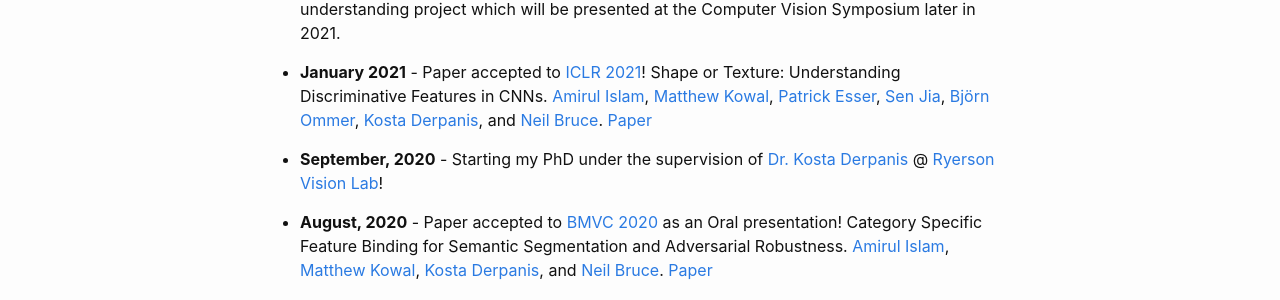
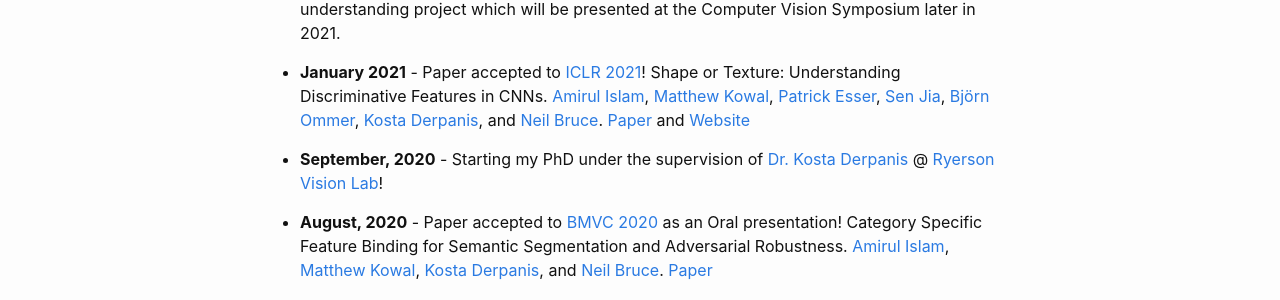
Before and after one commit to MKowal2/MKowal4.github.io, a Jekyll site: the page built from index.md, in a window 1280 px wide. Shown: the part 972-1272 px from the top of the page. Built offline with Jekyll 4.4.1, drawn with Linux system fonts in a browser that asks for light colours.

Commit message:
Update index.md

```diff
--- a/index.md
+++ b/index.md
@@ -29,7 +29,7 @@ My name is Matthew Kowal, welcome to my website (and blog - link at the top). I
 
 * **January 2021** - Started role as a Technical Lead @ [Vector Institute](https://vectorinstitute.ai/), Toronto Canada. I am leading a group of six data scientists from industry to complete a conference-level video understanding project which will be presented at the Computer Vision Symposium later in 2021.
 
-* **January 2021** - Paper accepted to [ICLR 2021](https://iclr.cc/)! Shape or Texture: Understanding Discriminative Features in CNNs. [Amirul Islam](https://www.cs.ryerson.ca/~amirul/), [Matthew Kowal](https://mkowal2.github.io/), [Patrick Esser](https://hci.iwr.uni-heidelberg.de/users/pesser), [Sen Jia](https://scholar.google.com/citations?user=WOsy1foAAAAJ&hl=en), [Björn Ommer](https://hci.iwr.uni-heidelberg.de/people/bommer), [Kosta Derpanis](https://www.cs.ryerson.ca/~kosta/), and [Neil Bruce](https://www.cs.ryerson.ca/~bruce/). [Paper](https://arxiv.org/abs/2101.11604)
+* **January 2021** - Paper accepted to [ICLR 2021](https://iclr.cc/)! Shape or Texture: Understanding Discriminative Features in CNNs. [Amirul Islam](https://www.cs.ryerson.ca/~amirul/), [Matthew Kowal](https://mkowal2.github.io/), [Patrick Esser](https://hci.iwr.uni-heidelberg.de/users/pesser), [Sen Jia](https://scholar.google.com/citations?user=WOsy1foAAAAJ&hl=en), [Björn Ommer](https://hci.iwr.uni-heidelberg.de/people/bommer), [Kosta Derpanis](https://www.cs.ryerson.ca/~kosta/), and [Neil Bruce](https://www.cs.ryerson.ca/~bruce/). [Paper](https://arxiv.org/abs/2101.11604) and [Website](https://www.cs.ryerson.ca/~amirul/shape_neurons.html)
 
 * **September, 2020** - Starting my PhD under the supervision of [Dr. Kosta Derpanis](https://cs.ryerson.ca/~kosta/) @ [Ryerson Vision Lab](https://ryersonvisionlab.github.io/)!
 
```
